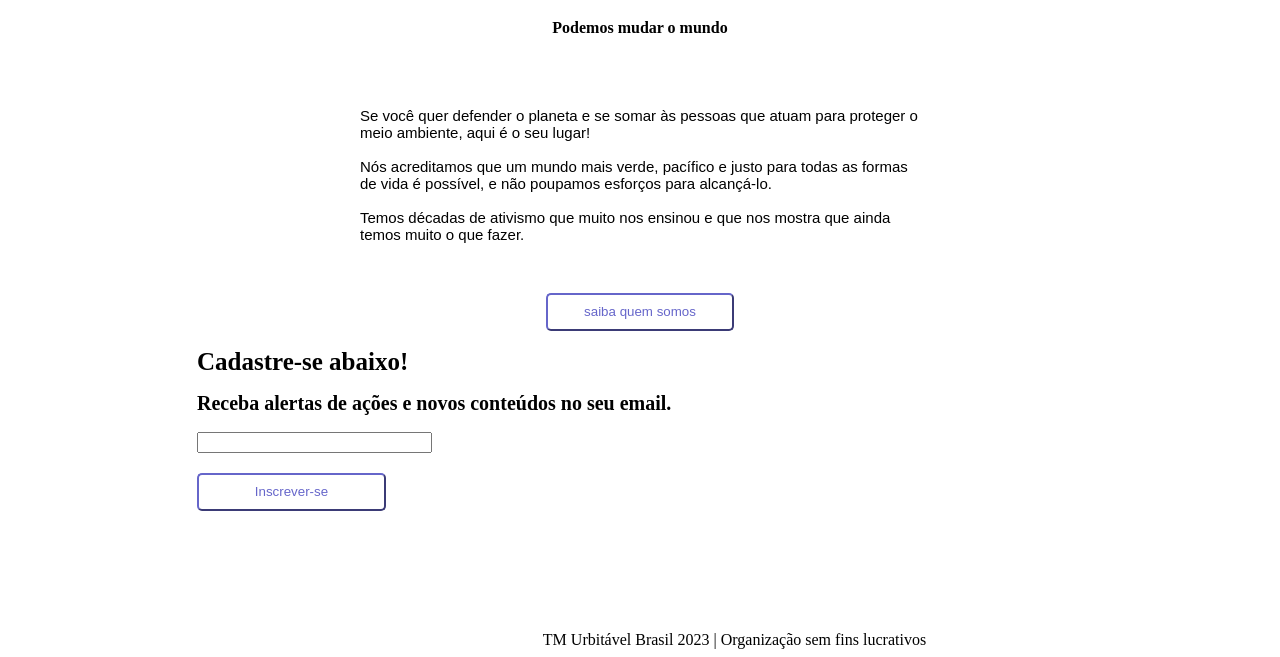
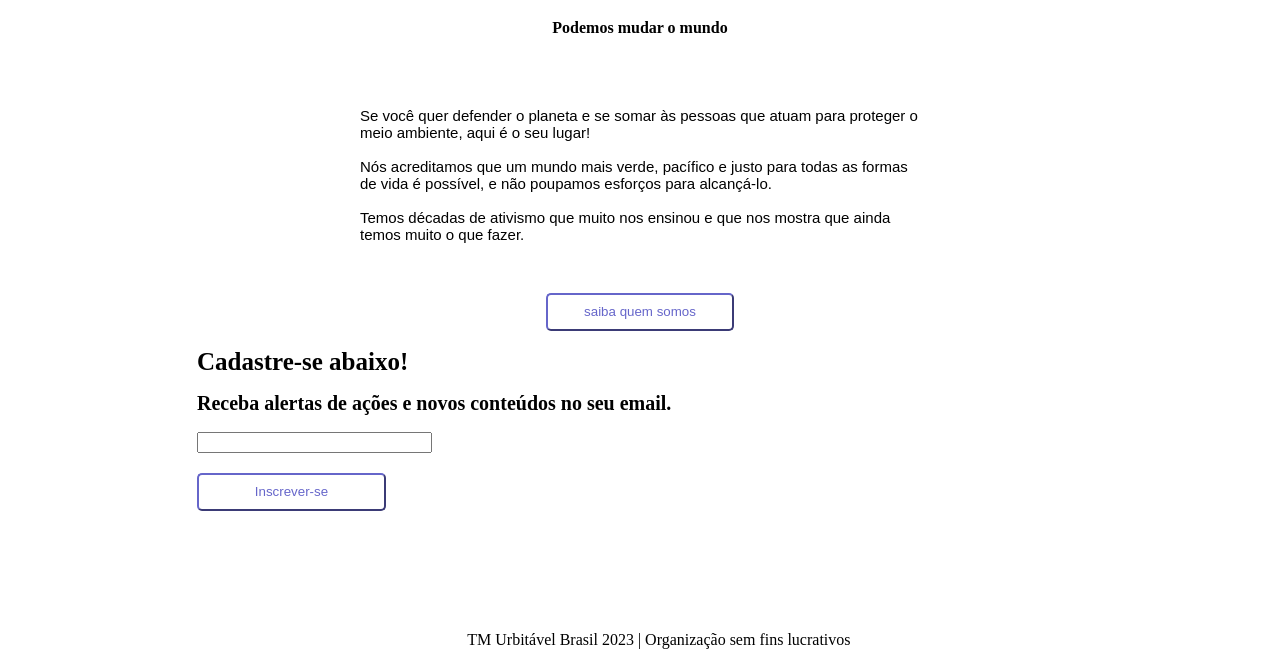
Before and after one commit to Yuziio/Projeto-figma, a plain HTML site: page index.html in a window 1280 px wide. Shown: the part 485-1142 px from the top of the page. Drawn offline with Linux system fonts and the light colour scheme.

Commit message:
style.css

```diff
--- a/style.css
+++ b/style.css
@@ -108,5 +108,5 @@ footer {
     justify-content: center;
     align-items: center;
     padding-top: 120px;
-    margin-left: 5cm;
+    margin-left: 1cm;
 }
```
